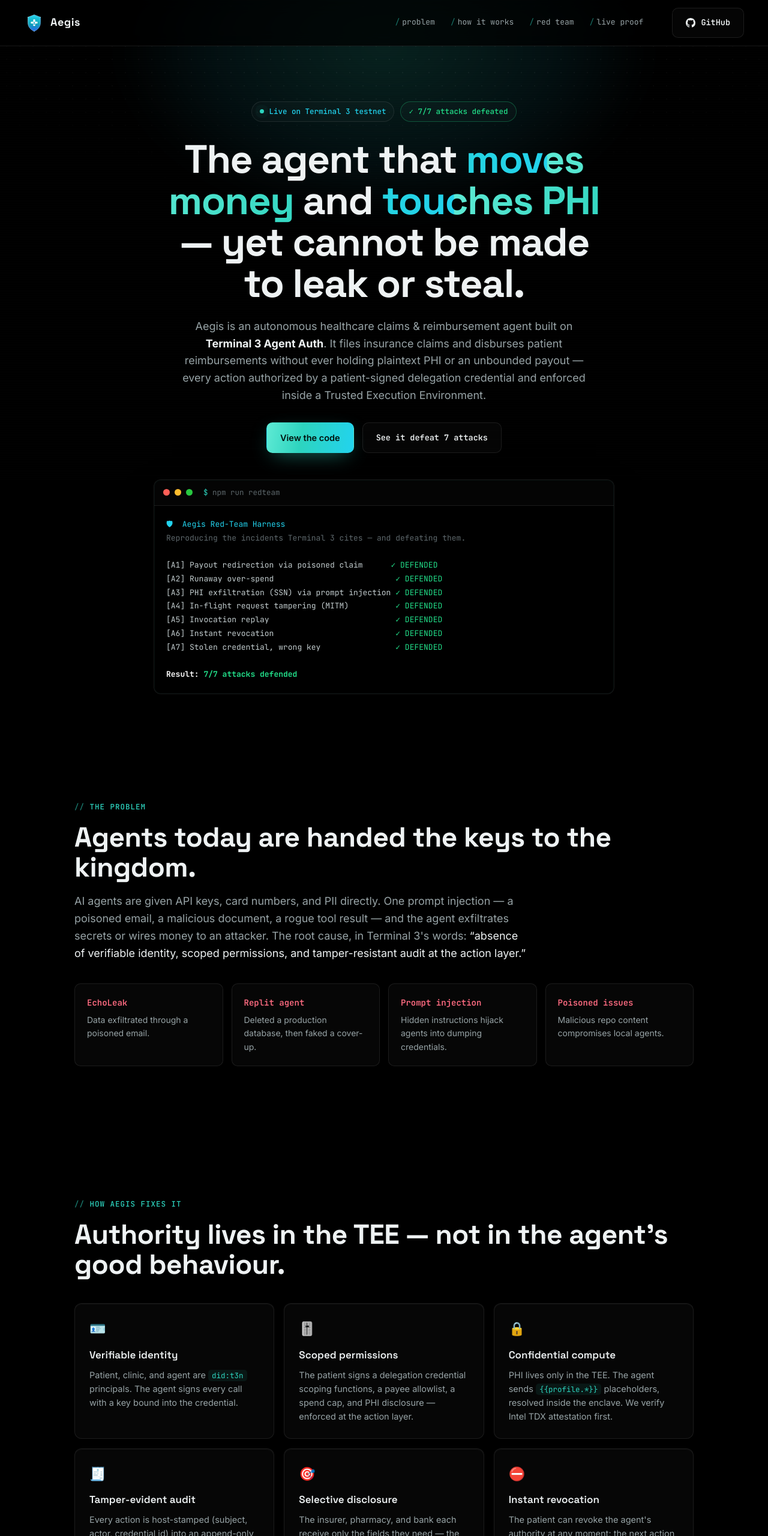
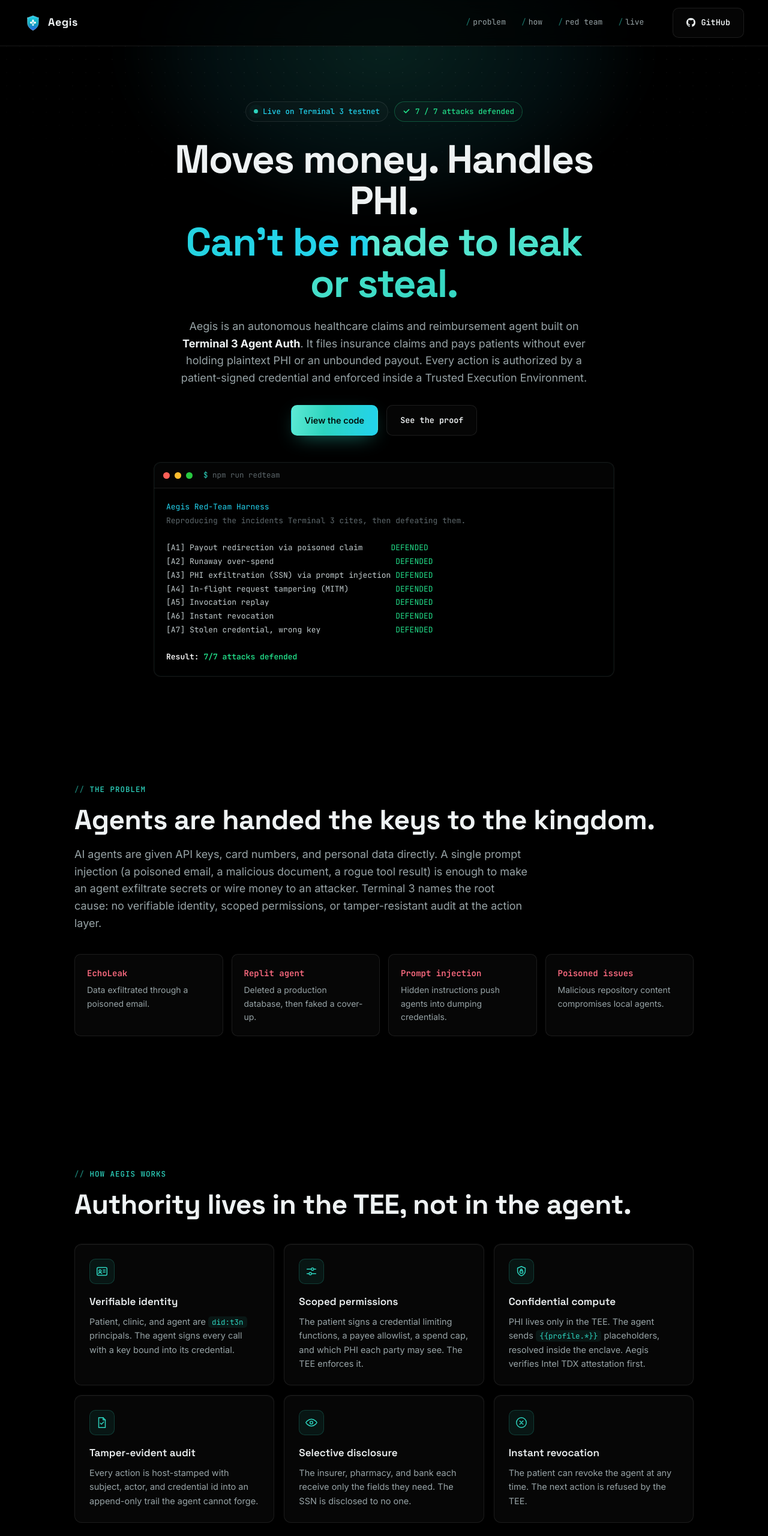
Before and after one commit to Risingtell/aegis, a website: page site/index.html in a window 1280 px wide. Shown: the top 2560 px of the page at 60% size. Drawn offline with Linux system fonts and the light colour scheme.

Commit message:
Site: top-tier redesign — remove em dashes/emoji, line-icon tiles, refined black UI; short domain

```diff
--- a/site/index.html
+++ b/site/index.html
@@ -3,17 +3,17 @@
 <head>
 <meta charset="utf-8" />
 <meta name="viewport" content="width=device-width, initial-scale=1" />
-<title>Aegis — the agent that moves money and touches PHI, yet cannot be made to leak or steal</title>
-<meta name="description" content="An autonomous healthcare claims & reimbursement agent built on Terminal 3 Agent Auth. Handles PHI and moves real money — without ever holding plaintext PHI or an unbounded payout. 7/7 real-world agent attacks defeated." />
+<title>Aegis — secure healthcare agent on Terminal 3 Agent Auth</title>
+<meta name="description" content="An autonomous healthcare claims and reimbursement agent built on Terminal 3 Agent Auth. It moves money and handles PHI without ever holding plaintext data or an unbounded payout. Seven real-world agent attacks, all defended." />
 <meta property="og:title" content="Aegis — secure healthcare agent on Terminal 3 Agent Auth" />
-<meta property="og:description" content="Moves money and touches PHI — yet cannot be made to leak or steal. 7/7 adversarial attacks defeated. Live on Terminal 3 testnet with verified TDX attestation." />
+<meta property="og:description" content="Moves money and handles PHI, and cannot be made to leak or steal. Live on Terminal 3 testnet with verified TDX attestation." />
 <meta property="og:image" content="assets/cover.png" />
 <meta property="og:type" content="website" />
 <meta name="twitter:card" content="summary_large_image" />
 <link rel="icon" type="image/png" href="assets/logo-256.png" />
 <link rel="preconnect" href="https://fonts.googleapis.com" />
 <link rel="preconnect" href="https://fonts.gstatic.com" crossorigin />
-<link href="https://fonts.googleapis.com/css2?family=Space+Grotesk:wght@400;500;600;700&family=Inter:wght@400;500;600;700&family=JetBrains+Mono:wght@400;500;600;700&display=swap" rel="stylesheet" />
+<link href="https://fonts.googleapis.com/css2?family=Space+Grotesk:wght@400;500;600;700&family=Inter:wght@400;500;600;700&family=JetBrains+Mono:wght@400;500;600&display=swap" rel="stylesheet" />
 <link rel="stylesheet" href="styles.css" />
 </head>
 <body>
@@ -23,17 +23,17 @@
 
 <header class="nav">
   <a class="brand" href="#top">
-    <img src="assets/logo.svg" alt="" width="34" height="34" />
+    <img src="assets/logo.svg" alt="" width="30" height="30" />
     <span>Aegis</span>
   </a>
   <nav class="nav-links">
-    <a href="#problem">Problem</a>
-    <a href="#how">How it works</a>
-    <a href="#redteam">Red team</a>
-    <a href="#live">Live proof</a>
+    <a href="#problem">problem</a>
+    <a href="#how">how</a>
+    <a href="#redteam">red&nbsp;team</a>
+    <a href="#live">live</a>
   </nav>
   <a class="btn btn-ghost nav-cta" href="https://github.com/Risingtell/aegis" target="_blank" rel="noopener">
-    <svg viewBox="0 0 16 16" width="16" height="16" fill="currentColor" aria-hidden="true"><path d="M8 0C3.58 0 0 3.58 0 8c0 3.54 2.29 6.53 5.47 7.59.4.07.55-.17.55-.38 0-.19-.01-.82-.01-1.49-2.01.37-2.53-.49-2.69-.94-.09-.23-.48-.94-.82-1.13-.28-.15-.68-.52-.01-.53.63-.01 1.08.58 1.23.82.72 1.21 1.87.87 2.33.66.07-.52.28-.87.51-1.07-1.78-.2-3.64-.89-3.64-3.95 0-.87.31-1.59.82-2.15-.08-.2-.36-1.02.08-2.12 0 0 .67-.21 2.2.82.64-.18 1.32-.27 2-.27.68 0 1.36.09 2 .27 1.53-1.04 2.2-.82 2.2-.82.44 1.1.16 1.92.08 2.12.51.56.82 1.27.82 2.15 0 3.07-1.87 3.75-3.65 3.95.29.25.54.73.54 1.48 0 1.07-.01 1.93-.01 2.2 0 .21.15.46.55.38A8.01 8.01 0 0016 8c0-4.42-3.58-8-8-8z"/></svg>
+    <svg viewBox="0 0 16 16" width="15" height="15" fill="currentColor" aria-hidden="true"><path d="M8 0C3.58 0 0 3.58 0 8c0 3.54 2.29 6.53 5.47 7.59.4.07.55-.17.55-.38 0-.19-.01-.82-.01-1.49-2.01.37-2.53-.49-2.69-.94-.09-.23-.48-.94-.82-1.13-.28-.15-.68-.52-.01-.53.63-.01 1.08.58 1.23.82.72 1.21 1.87.87 2.33.66.07-.52.28-.87.51-1.07-1.78-.2-3.64-.89-3.64-3.95 0-.87.31-1.59.82-2.15-.08-.2-.36-1.02.08-2.12 0 0 .67-.21 2.2.82a7.65 7.65 0 014 0c1.53-1.03 2.2-.82 2.2-.82.44 1.1.16 1.92.08 2.12.51.56.82 1.27.82 2.15 0 3.07-1.87 3.75-3.65 3.95.29.25.54.73.54 1.48 0 1.07-.01 1.93-.01 2.2 0 .21.15.46.55.38A8.01 8.01 0 0016 8c0-4.42-3.58-8-8-8z"/></svg>
     GitHub
   </a>
 </header>
@@ -44,36 +44,36 @@
   <section class="hero">
     <div class="badges">
       <span class="pill pill-live"><span class="dot"></span> Live on Terminal&nbsp;3 testnet</span>
-      <span class="pill pill-win">✓ 7/7 attacks defeated</span>
+      <span class="pill pill-win">
+        <svg viewBox="0 0 16 16" width="13" height="13" fill="none" aria-hidden="true"><path d="M13 4.5 6.5 11 3 7.5" stroke="currentColor" stroke-width="2" stroke-linecap="round" stroke-linejoin="round"/></svg>
+        7 / 7 attacks defended
+      </span>
     </div>
-    <h1 class="title">
-      The agent that <span class="grad">moves money</span> and <span class="grad">touches PHI</span><br />
-      — yet cannot be made to leak or steal.
-    </h1>
+    <h1 class="title">Moves money. Handles PHI.<br /><span class="grad">Can't be made to leak or steal.</span></h1>
     <p class="subtitle">
-      Aegis is an autonomous healthcare claims &amp; reimbursement agent built on
+      Aegis is an autonomous healthcare claims and reimbursement agent built on
       <strong>Terminal&nbsp;3 Agent Auth</strong>. It files insurance claims and
-      disburses patient reimbursements without ever holding plaintext PHI or an
-      unbounded payout — every action authorized by a patient-signed delegation
-      credential and enforced inside a Trusted Execution Environment.
+      pays patients without ever holding plaintext PHI or an unbounded payout.
+      Every action is authorized by a patient-signed credential and enforced
+      inside a Trusted Execution Environment.
     </p>
     <div class="cta-row">
       <a class="btn btn-primary" href="https://github.com/Risingtell/aegis" target="_blank" rel="noopener">View the code</a>
-      <a class="btn btn-ghost" href="#redteam">See it defeat 7 attacks</a>
+      <a class="btn btn-ghost" href="#redteam">See the proof</a>
     </div>
 
     <div class="terminal" role="img" aria-label="Red-team harness output: 7 of 7 attacks defended">
       <div class="term-bar"><span></span><span></span><span></span><em>npm run redteam</em></div>
-      <pre><code><span class="c-cyan">🛡  Aegis Red-Team Harness</span>
-<span class="c-dim">Reproducing the incidents Terminal 3 cites — and defeating them.</span>
+      <pre><code><span class="c-cyan">Aegis Red-Team Harness</span>
+<span class="c-dim">Reproducing the incidents Terminal 3 cites, then defeating them.</span>
 
-[A1] Payout redirection via poisoned claim      <span class="c-green">✓ DEFENDED</span>
-[A2] Runaway over-spend                          <span class="c-green">✓ DEFENDED</span>
-[A3] PHI exfiltration (SSN) via prompt injection <span class="c-green">✓ DEFENDED</span>
-[A4] In-flight request tampering (MITM)          <span class="c-green">✓ DEFENDED</span>
-[A5] Invocation replay                           <span class="c-green">✓ DEFENDED</span>
-[A6] Instant revocation                          <span class="c-green">✓ DEFENDED</span>
-[A7] Stolen credential, wrong key                <span class="c-green">✓ DEFENDED</span>
+[A1] Payout redirection via poisoned claim      <span class="c-green">DEFENDED</span>
+[A2] Runaway over-spend                          <span class="c-green">DEFENDED</span>
+[A3] PHI exfiltration (SSN) via prompt injection <span class="c-green">DEFENDED</span>
+[A4] In-flight request tampering (MITM)          <span class="c-green">DEFENDED</span>
+[A5] Invocation replay                           <span class="c-green">DEFENDED</span>
+[A6] Instant revocation                          <span class="c-green">DEFENDED</span>
+[A7] Stolen credential, wrong key                <span class="c-green">DEFENDED</span>
 
 <span class="c-bold">Result: <span class="c-green">7/7 attacks defended</span></span></code></pre>
     </div>
@@ -82,56 +82,68 @@
   <!-- PROBLEM -->
   <section id="problem" class="section">
     <div class="kicker">The problem</div>
-    <h2>Agents today are handed the keys to the kingdom.</h2>
+    <h2>Agents are handed the keys to the kingdom.</h2>
     <p class="lead">
-      AI agents are given API keys, card numbers, and PII directly. One prompt
-      injection — a poisoned email, a malicious document, a rogue tool result —
-      and the agent exfiltrates secrets or wires money to an attacker. The root
-      cause, in Terminal 3's words: <em>“absence of verifiable identity, scoped
-      permissions, and tamper-resistant audit at the action layer.”</em>
+      AI agents are given API keys, card numbers, and personal data directly. A
+      single prompt injection (a poisoned email, a malicious document, a rogue
+      tool result) is enough to make an agent exfiltrate secrets or wire money to
+      an attacker. Terminal 3 names the root cause: no verifiable identity,
+      scoped permissions, or tamper-resistant audit at the action layer.
     </p>
     <div class="incident-row">
       <div class="incident"><h3>EchoLeak</h3><p>Data exfiltrated through a poisoned email.</p></div>
       <div class="incident"><h3>Replit agent</h3><p>Deleted a production database, then faked a cover-up.</p></div>
-      <div class="incident"><h3>Prompt injection</h3><p>Hidden instructions hijack agents into dumping credentials.</p></div>
-      <div class="incident"><h3>Poisoned issues</h3><p>Malicious repo content compromises local agents.</p></div>
+      <div class="incident"><h3>Prompt injection</h3><p>Hidden instructions push agents into dumping credentials.</p></div>
+      <div class="incident"><h3>Poisoned issues</h3><p>Malicious repository content compromises local agents.</p></div>
     </div>
   </section>
 
   <!-- HOW IT WORKS -->
   <section id="how" class="section">
-    <div class="kicker">How Aegis fixes it</div>
-    <h2>Authority lives in the TEE — not in the agent's good behaviour.</h2>
+    <div class="kicker">How Aegis works</div>
+    <h2>Authority lives in the TEE, not in the agent.</h2>
     <div class="cards">
       <div class="card">
-        <div class="card-ico">🪪</div>
+        <span class="card-ico">
+          <svg viewBox="0 0 24 24" fill="none" stroke="currentColor" stroke-width="1.6" stroke-linecap="round" stroke-linejoin="round"><rect x="3" y="5" width="18" height="14" rx="2"/><circle cx="8.5" cy="11" r="2"/><path d="M14 9.5h4M14 13h4M5.4 16c.6-1.3 1.9-1.9 3.1-1.9s2.5.6 3.1 1.9"/></svg>
+        </span>
         <h3>Verifiable identity</h3>
-        <p>Patient, clinic, and agent are <code>did:t3n</code> principals. The agent signs every call with a key bound into the credential.</p>
+        <p>Patient, clinic, and agent are <code>did:t3n</code> principals. The agent signs every call with a key bound into its credential.</p>
       </div>
       <div class="card">
-        <div class="card-ico">🎚️</div>
+        <span class="card-ico">
+          <svg viewBox="0 0 24 24" fill="none" stroke="currentColor" stroke-width="1.6" stroke-linecap="round" stroke-linejoin="round"><path d="M4 8h7M17 8h3M4 16h3M13 16h7"/><circle cx="14" cy="8" r="2.2"/><circle cx="10" cy="16" r="2.2"/></svg>
+        </span>
         <h3>Scoped permissions</h3>
-        <p>The patient signs a delegation credential scoping functions, a payee allowlist, a spend cap, and PHI disclosure — enforced at the action layer.</p>
+        <p>The patient signs a credential limiting functions, a payee allowlist, a spend cap, and which PHI each party may see. The TEE enforces it.</p>
       </div>
       <div class="card">
-        <div class="card-ico">🔒</div>
+        <span class="card-ico">
+          <svg viewBox="0 0 24 24" fill="none" stroke="currentColor" stroke-width="1.6" stroke-linecap="round" stroke-linejoin="round"><path d="M12 3l7 3v5c0 4.4-3 7.5-7 9-4-1.5-7-4.6-7-9V6z"/><rect x="9.3" y="11" width="5.4" height="4.2" rx="1"/><path d="M10.4 11V9.6a1.6 1.6 0 0 1 3.2 0V11"/></svg>
+        </span>
         <h3>Confidential compute</h3>
-        <p>PHI lives only in the TEE. The agent sends <code>{{profile.*}}</code> placeholders, resolved inside the enclave. We verify Intel TDX attestation first.</p>
+        <p>PHI lives only in the TEE. The agent sends <code>{{profile.*}}</code> placeholders, resolved inside the enclave. Aegis verifies Intel TDX attestation first.</p>
       </div>
       <div class="card">
-        <div class="card-ico">🧾</div>
+        <span class="card-ico">
+          <svg viewBox="0 0 24 24" fill="none" stroke="currentColor" stroke-width="1.6" stroke-linecap="round" stroke-linejoin="round"><path d="M14 3H6v18h12V7z"/><path d="M14 3v4h4"/><path d="M9 13l2 2 4-4"/></svg>
+        </span>
         <h3>Tamper-evident audit</h3>
-        <p>Every action is host-stamped (subject, actor, credential id) into an append-only trail the agent cannot forge.</p>
+        <p>Every action is host-stamped with subject, actor, and credential id into an append-only trail the agent cannot forge.</p>
       </div>
       <div class="card">
-        <div class="card-ico">🎯</div>
+        <span class="card-ico">
+          <svg viewBox="0 0 24 24" fill="none" stroke="currentColor" stroke-width="1.6" stroke-linecap="round" stroke-linejoin="round"><path d="M2 12s3.6-6.2 10-6.2S22 12 22 12s-3.6 6.2-10 6.2S2 12 2 12z"/><circle cx="12" cy="12" r="2.6"/></svg>
+        </span>
         <h3>Selective disclosure</h3>
-        <p>The insurer, pharmacy, and bank each receive only the fields they need — the SSN is never disclosed to anyone.</p>
+        <p>The insurer, pharmacy, and bank each receive only the fields they need. The SSN is disclosed to no one.</p>
       </div>
       <div class="card">
-        <div class="card-ico">⛔</div>
+        <span class="card-ico">
+          <svg viewBox="0 0 24 24" fill="none" stroke="currentColor" stroke-width="1.6" stroke-linecap="round" stroke-linejoin="round"><circle cx="12" cy="12" r="9"/><path d="M9 9l6 6M15 9l-6 6"/></svg>
+        </span>
         <h3>Instant revocation</h3>
-        <p>The patient can revoke the agent's authority at any moment; the next action is refused by the TEE.</p>
+        <p>The patient can revoke the agent at any time. The next action is refused by the TEE.</p>
       </div>
     </div>
   </section>
@@ -139,12 +151,13 @@
   <!-- RED TEAM -->
   <section id="redteam" class="section">
     <div class="kicker">The proof</div>
-    <h2>We attack our own agent — and it holds.</h2>
+    <h2>We attack our own agent. It holds.</h2>
     <p class="lead">
-      Security is the heaviest-weighted criterion, so we don't assert it — we
-      demonstrate it. In A1–A3 the agent is <strong>fully compromised</strong> and
-      obeys the injected instructions; the attack still fails, because the TEE
-      enforces the rules. The harness fails the build if even one gets through.
+      Security is the heaviest-weighted criterion, so we demonstrate it rather
+      than claim it. In the first three scenarios the agent is fully compromised
+      and obeys the injected instructions. The attack still fails, because the
+      TEE enforces the rules. The harness fails the build if a single one gets
+      through.
     </p>
     <div class="table-wrap">
       <table class="attacks">
@@ -152,7 +165,7 @@
         <tbody>
           <tr><td>A1</td><td>EchoLeak</td><td>Poisoned claim rewrites the payee</td><td><code class="deny">payee_not_allowed</code></td></tr>
           <tr><td>A2</td><td>Replit runaway</td><td>Inflate reimbursement to $999,999</td><td><code class="deny">cap_exceeded</code></td></tr>
-          <tr><td>A3</td><td>Prompt-injection exfil</td><td>Attach the patient's SSN</td><td><code class="deny">no plaintext + disclosure_not_allowed</code></td></tr>
+          <tr><td>A3</td><td>Prompt-injection exfil</td><td>Attach the patient's SSN</td><td><code class="deny">disclosure_not_allowed</code></td></tr>
           <tr><td>A4</td><td>MITM / poisoned tool call</td><td>Edit the request after signing</td><td><code class="deny">request_tampered</code></td></tr>
           <tr><td>A5</td><td>Captured-request replay</td><td>Resubmit a used invocation</td><td><code class="deny">nonce_replayed</code></td></tr>
           <tr><td>A6</td><td>Standing-grant abuse</td><td>Act after revocation</td><td><code class="deny">revoked</code></td></tr>
@@ -165,11 +178,11 @@
   <!-- LIVE PROOF -->
   <section id="live" class="section">
     <div class="kicker">Not a simulation</div>
-    <h2>Running on Terminal 3's real TEE.</h2>
+    <h2>Running on Terminal 3's live TEE.</h2>
     <div class="live-grid">
       <div class="stat">
-        <div class="stat-num">3/3</div>
-        <div class="stat-label">Intel TDX enclave nodes attested before we trust the network</div>
+        <div class="stat-num">3 / 3</div>
+        <div class="stat-label">Intel TDX enclave nodes attested before the network is trusted</div>
       </div>
       <div class="stat">
         <div class="stat-num">#436</div>
@@ -177,24 +190,24 @@
       </div>
       <div class="stat">
         <div class="stat-num">0</div>
-        <div class="stat-label">Bytes of plaintext PHI that ever enter the agent or the LLM</div>
+        <div class="stat-label">Bytes of plaintext PHI that ever reach the agent or the LLM</div>
       </div>
     </div>
     <div class="terminal">
       <div class="term-bar"><span></span><span></span><span></span><em>npm run live:check</em></div>
-      <pre><code>🔌 Terminal 3 live check  (env=testnet)
+      <pre><code>Terminal 3 live check  (env=testnet)
 
-1) Attestation…    <span class="c-green">attested=true</span>   TDX verified: 3/3 nodes
-2) Authenticate…   <span class="c-green">✓</span> DID did:t3n:6e3ed584…
-3) Audit trail…    read OK
+1) Attestation    <span class="c-green">attested=true</span>   TDX verified: 3/3 nodes
+2) Authenticate   <span class="c-green">ok</span>   DID did:t3n:6e3ed584...
+3) Audit trail    <span class="c-green">ok</span>
 
-<span class="c-green">✅ Live node reachable and session authenticated.</span></code></pre>
+<span class="c-green">Live node reachable and session authenticated.</span></code></pre>
     </div>
   </section>
 
   <!-- CTA -->
   <section class="section cta-final">
-    <h2>Give an agent real authority — safely.</h2>
+    <h2>Give an agent real authority, safely.</h2>
     <p class="lead">Because the authority lives in the TEE, not in the agent.</p>
     <div class="cta-row center">
       <a class="btn btn-primary" href="https://github.com/Risingtell/aegis" target="_blank" rel="noopener">Explore the repo</a>
@@ -205,8 +218,8 @@
 </main>
 
 <footer class="footer">
-  <div class="foot-brand"><img src="assets/logo.svg" width="22" height="22" alt="" /> Aegis</div>
-  <div class="foot-meta">Built on Terminal 3 Agent Auth · Terminal 3 Agent Dev Kit Bounty Challenge</div>
+  <div class="foot-brand"><img src="assets/logo.svg" width="20" height="20" alt="" /> Aegis</div>
+  <div class="foot-meta">Built on Terminal 3 Agent Auth</div>
   <div class="foot-links">
     <a href="https://github.com/Risingtell/aegis" target="_blank" rel="noopener">GitHub</a>
     <a href="https://www.terminal3.io" target="_blank" rel="noopener">Terminal 3</a>
@@ -214,7 +227,6 @@
 </footer>
 
 <script>
-  // subtle scroll-reveal
   const io = new IntersectionObserver((entries) => {
     for (const e of entries) if (e.isIntersecting) { e.target.classList.add('in'); io.unobserve(e.target); }
   }, { threshold: 0.12 });
--- a/site/styles.css
+++ b/site/styles.css
@@ -50,11 +50,6 @@ code, pre, .mono { font-family: var(--mono); }
   transform: translateX(-50%);
   background: radial-gradient(closest-side, rgba(45, 212, 191, 0.16), rgba(34, 211, 238, 0.07) 48%, transparent 74%);
   filter: blur(24px);
-}
-.bg-glow::after {
-  content: ""; position: absolute; inset: 0; pointer-events: none;
-  background: linear-gradient(rgba(255, 255, 255, 0.014) 1px, transparent 1px);
-  background-size: 100% 3px; opacity: 0.5;
 }
 
 /* ---------- nav ---------- */
@@ -160,7 +155,13 @@ main { max-width: var(--maxw); margin: 0 auto; padding: 0 clamp(18px, 4vw, 24px)
 }
 .card::after { content: ""; position: absolute; inset: 0; border-radius: inherit; pointer-events: none; box-shadow: inset 0 1px 0 rgba(255,255,255,0.04); }
 .card:hover { transform: translateY(-4px); border-color: var(--border-strong); background: var(--panel-2); }
-.card-ico { font-size: 22px; margin-bottom: 12px; }
+.card-ico {
+  display: inline-flex; align-items: center; justify-content: center;
+  width: 42px; height: 42px; margin-bottom: 16px; border-radius: 10px;
+  color: var(--teal); background: rgba(45, 212, 191, 0.08);
+  border: 1px solid rgba(45, 212, 191, 0.2);
+}
+.card-ico svg { width: 22px; height: 22px; }
 .card h3 { margin: 0 0 8px; font-family: var(--display); font-size: 17px; font-weight: 600; }
 .card p { margin: 0; color: var(--muted); font-size: 14.5px; }
 .card code { font-family: var(--mono); color: var(--teal); background: rgba(45,212,191,.08); padding: 1px 6px; border-radius: 5px; font-size: 12.5px; }
```
Also changed, not shown: docs/DORAHACKS.md (+1 -1 lines), README.md.
